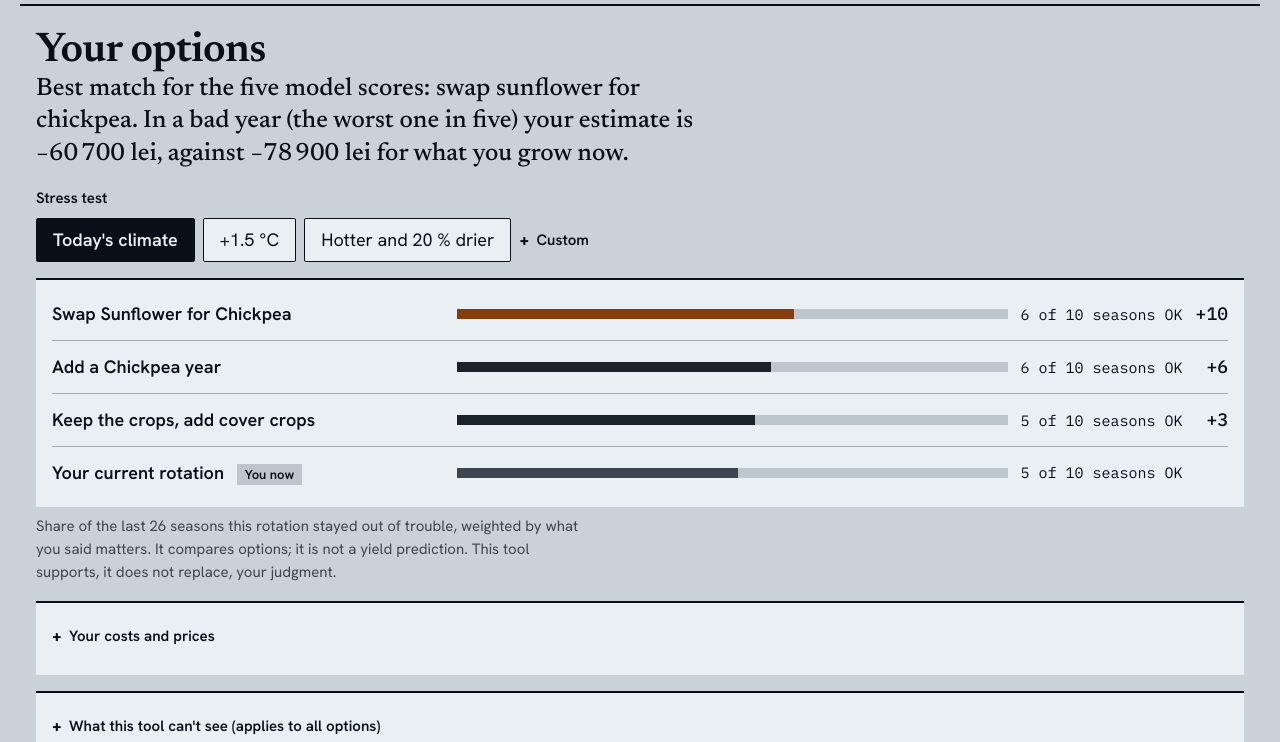
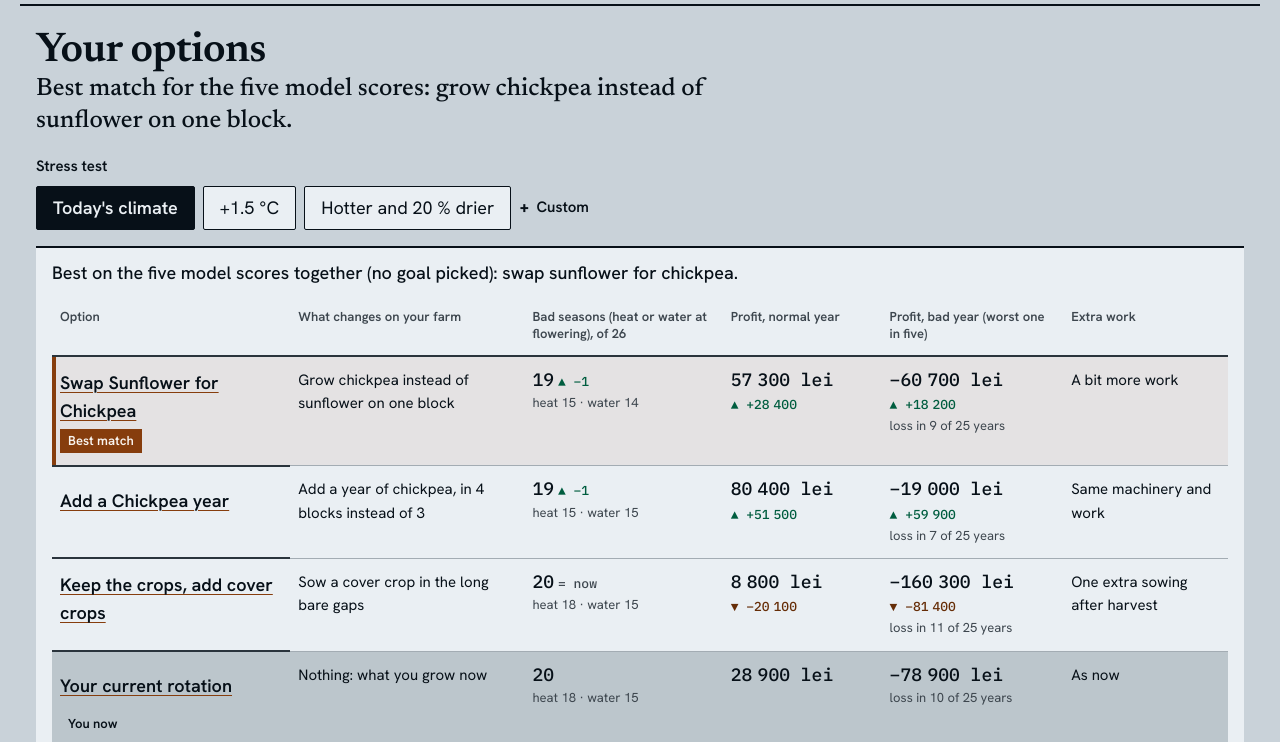
Before and after one commit to alexvoina2010-prog/field-shift, a website with bundled scripts: page index.html in a window 1280 px wide. Both pictures are taken after a click on the link "See the full example". Shown: the part 58-800 px from the top of the page. Built offline with nearby package versions, Linux system fonts and the light colour scheme.

Commit message:
F5: decision table

```diff
--- a/index.html
+++ b/index.html
@@ -177,8 +177,8 @@
       </details>
     </div>
     <p id="scenario-note" class="warn" hidden></p>
-    <ol id="ranking" class="rank"></ol>
-    <p class="hint">Share of the last 26 seasons this rotation stayed out of trouble, weighted by what you said matters. It compares options; it is not a yield prediction. This tool supports, it does not replace, your judgment.</p>
+    <div id="ranking" class="decide-wrap"></div>
+    <p class="hint">This tool supports, it does not replace, your judgment or a local agronomist.</p>
     <details class="panel" id="costs-panel">
       <summary>Your costs and prices</summary>
       <p class="warn">Example values, change them to yours. Every money figure on this page is your estimate, using your numbers and NASA weather. Not a price forecast.</p>
--- a/js/app.js
+++ b/js/app.js
@@ -10,6 +10,7 @@ import { farmYears, moneySummary, equalBlocks } from '../src/model/money.js';
 import { GOALS, sortByGoals } from '../src/model/goals.js';
 import { costsPanel, applyInput, econsFor, sanitizeEcon, sumText, money, moneyBlock } from './money-ui.js';
 import { loadFarm, saveFarm, clearFarm } from './store.js';
+import { decisionTable, change } from './table.js';
 
 const $ = (id) => document.getElementById(id);
 const esc = (s) => String(s).replace(/[&<>"']/g, (c) => `&#${c.charCodeAt(0)};`);
@@ -309,16 +310,6 @@ function calendar(ev, shift) {
 const list = (items) => `<ul>${items.map((t) => `<li>${esc(t)}</li>`).join('')}</ul>`;
 const NO_RISK = 'The replay flags no specific risk. Still review any change with a local agronomist.';
 
-// One row per option, best first; the bar is the existing 0-100 score.
-function ranking(options, cur) {
-  return options.map((c) => {
-    const d = score(c) - score(cur);
-    return `<li${c.kind ? '' : ' class="now"'}><span class="rk-name">${esc(title(c).title)}${c.kind ? '' : ' <em>You now</em>'}</span>
-      <span class="track"><i style="width:${score(c)}%"></i></span>
-      <span class="rk-n">${seasonsOk(c)}</span><span class="rk-d">${!c.kind ? '' : d > 0 ? `+${d}` : d < 0 ? `−${-d}` : '±0'}</span></li>`;
-  }).join('');
-}
-
 function card(c, i, cur, ctx, best) {
   const t = explain(c, cur.ev, ctx), d = score(c) - score(cur);
   const delta = !c.kind ? '' : d > 0 ? `<span>▲ ${d} better than now</span>` : d < 0 ? `<span>▼ ${-d} lower than now</span>` : '<span>same as now</span>';
@@ -330,7 +321,7 @@ function card(c, i, cur, ctx, best) {
   const chips = t.benefits.map((x) => `<li class="good">+ ${esc(x)}</li>`).concat(t.tradeoffs.map((x) => `<li class="warnc">− ${esc(x)}</li>`)).join('');
   const evidenceItem = (e) => `<li>${esc(e.text)}<span class="src">${esc(e.source)}; confidence: <span class="conf">${esc(e.conf)}</span></span></li>`;
   const { level, reasons, short } = t.confidence;
-  return `<article class="card${c.kind ? '' : ' current'}${best ? ' best' : ''}">
+  return `<article class="card${c.kind ? '' : ' current'}${best ? ' best' : ''}" id="card-${i}">
     <h3>${esc(t.title)}</h3>
     <p class="tag">${!c.kind ? 'You now' : best ? 'Best match for you' : KIND_TAG[c.kind]}</p>
     <p class="badge ${level.toLowerCase()}">${level}: ${esc(short)}</p>
@@ -428,9 +419,9 @@ function renderOptions() {
   }
   const goalText = state.goals.length ? state.goals.map((g) => GOALS[g].toLowerCase()).join(' and ') : 'the five model scores';
   $('answer').textContent = top.kind
-    ? `Best match for ${goalText}: ${title(top).title.toLowerCase()}. In a bad year (the worst one in five) your estimate is ${money(top.money.bad)}, against ${money(now.money.bad)} for what you grow now.`
+    ? `Best match for ${goalText}: ${change(top).replace(/^./, (m) => m.toLowerCase())}.`
     : `For ${goalText}, none of the alternatives beats what you grow now.`;
-  $('ranking').innerHTML = ranking(options, now);
+  $('ranking').innerHTML = decisionTable(options, now, state.goals);
   $('cards').innerHTML = options.map((c, i) => card(c, i, now, ctx, c === top && c.kind)).join('');
   const ids = [...new Set(options.flatMap((o) => o.rot.crops))];
   if (ids.join() !== state.costIds) { $('costs').innerHTML = costsPanel(ids, state.econ); state.costIds = ids.join(); } // keep focus while typing
@@ -563,6 +554,12 @@ for (const id of ['cover', 'livestock', 'allowed']) $(id).addEventListener('chan
 for (const name of ['soil', 'slope', 'irrigation']) for (const el of document.querySelectorAll(`input[name=${name}]`)) el.addEventListener('change', renderOptions);
 $('cards').addEventListener('click', (e) => { if (e.target.dataset.pick != null) $('pick').value = e.target.dataset.pick; });
 $('pick').addEventListener('change', renderReport);
+$('ranking').addEventListener('click', (e) => {
+  const a = e.target.closest('[data-plan]');
+  if (!a) return;
+  e.preventDefault();
+  $(`card-${a.dataset.plan}`)?.scrollIntoView({ behavior: 'smooth' });
+});
 $('print').addEventListener('click', () => window.print());
 
 if (!new URLSearchParams(location.hash.split('?')[1] ?? '').size) applyFarm(loadFarm()); // a shared link wins over the saved farm
--- /dev/null
+++ b/js/table.js
@@ -0,0 +1,79 @@
+// The decision table: one row per option, current rotation included, in the farmer's goal order.
+// A table on wide screens; each row becomes a compact card on a phone (labels from data-label).
+import { CROPS } from '../src/model/crops.js';
+import { HEAT_DAYS, STRESS_SHARE } from '../src/model/rotation.js';
+import { GOALS, troubleCount, newMachinery, workloadOf } from '../src/model/goals.js';
+import { money, signed, CURRENCY } from './money-ui.js';
+import { title } from './explain.js';
+
+const esc = (s) => String(s).replace(/[&<>"']/g, (c) => `&#${c.charCodeAt(0)};`);
+const lc = (id) => CROPS[id].name.toLowerCase();
+const PER = 26; // bad seasons are shown per 26, the length of the record
+
+/** What changes on the farm, as a short verb phrase. */
+export function change(c) {
+  if (!c.kind) return 'Nothing: what you grow now';
+  if (c.kind === 'swap') return `Grow ${lc(c.id)} instead of ${lc(c.old)} on one block`;
+  if (c.kind === 'cover') return 'Sow a cover crop in the long bare gaps';
+  return `Add a year of ${lc(c.id)}, in ${c.rot.crops.length} blocks instead of ${c.rot.crops.length - 1}`;
+}
+
+const per26 = (k, total) => (total ? Math.round((PER * k) / total) : 0);
+
+/** Extra work against now: new machinery first, then a change in workload. */
+export function extraWork(c, current) {
+  if (!c.kind) return { text: 'As now', more: 0 };
+  const machines = newMachinery(c.rot, current), dw = workloadOf(c.rot) - workloadOf(current);
+  const parts = [];
+  if (machines.length) parts.push(`needs a ${machines.join(', a ')}`);
+  if (c.kind === 'cover') parts.push('one extra sowing after harvest');
+  if (dw >= 0.25) parts.push('a bit more work'); else if (dw <= -0.25) parts.push('a bit less work');
+  return { text: parts.length ? parts.join('; ').replace(/^./, (m) => m.toUpperCase()) : 'Same machinery and work', more: machines.length + (c.kind === 'cover') + (dw >= 0.25) - (dw <= -0.25) };
+}
+
+// Money deltas are rounded to 100 lei like the figures; counts are whole seasons.
+const delta = (v, base, higherBetter = true, isMoney = true) => {
+  const d = v - base, good = higherBetter ? d > 0 : d < 0;
+  if (isMoney ? Math.round(d / 100) === 0 : d === 0) return '<span class="dl same">= now</span>';
+  return `<span class="dl ${good ? 'up' : 'down'}">${good ? '▲' : '▼'} ${isMoney ? signed(d) : `${d > 0 ? '+' : '−'}${Math.abs(d)}`}</span>`;
+};
+
+/** One-line reason the first option is first, in the farmer's own goals. */
+export function reason(top, now, goals) {
+  if (!top.kind) return 'None of the alternatives beats what you grow now on what you picked.';
+  const lead = goals[0];
+  const why = {
+    profit: `${money(top.money.normal)} in a normal year against ${money(now.money.normal)} now`,
+    steady: `${money(top.money.bad)} in a bad year against ${money(now.money.bad)} now, a loss in ${top.money.lossYears} of ${top.money.n} years instead of ${now.money.lossYears}`,
+    work: extraWork(top, now.rot).text.toLowerCase(),
+    soil: 'more legume years or less bare soil than now',
+    water: 'fewer seasons short of water at flowering',
+  };
+  return lead ? `Best for ${GOALS[lead].toLowerCase()}: ${why[lead]}.` : `Best on the five model scores together (no goal picked): ${title(top).title.toLowerCase()}.`;
+}
+
+/**
+ * @param {object[]} options sorted, with .money; @param {object} now the current rotation's row
+ * @param {string[]} goals picked goals @returns {string} HTML
+ */
+export function decisionTable(options, now, goals) {
+  const t0 = troubleCount(now.ev, HEAT_DAYS, STRESS_SHARE);
+  const rows = options.map((c, i) => {
+    const t = troubleCount(c.ev, HEAT_DAYS, STRESS_SHARE), w = extraWork(c, now.rot), best = i === 0 && c.kind;
+    const bad = per26(t.any, t.total), bad0 = per26(t0.any, t0.total);
+    return `<tr class="${c.kind ? '' : 'now'}${best ? ' best' : ''}">
+      <th scope="row" data-label="Option"><a href="#plan" data-plan="${i}">${esc(title(c).title)}</a>${c.kind ? '' : ' <em>You now</em>'}${best ? ' <em class="pick">Best match</em>' : ''}</th>
+      <td data-label="What changes on your farm" class="txt"><span class="v">${esc(change(c))}</span></td>
+      <td data-label="Bad seasons, of ${PER}"><span class="v"><b>${bad}</b> ${c.kind ? delta(bad, bad0, false, false) : ''}<small>heat ${per26(t.heat, t.total)} · water ${per26(t.water, t.total)}</small></span></td>
+      <td data-label="Profit, normal year"><span class="v"><b>${money(c.money.normal)}</b> ${c.kind ? delta(c.money.normal, now.money.normal) : ''}</span></td>
+      <td data-label="Profit, bad year"><span class="v"><b>${money(c.money.bad)}</b> ${c.kind ? delta(c.money.bad, now.money.bad) : ''}<small>loss in ${c.money.lossYears} of ${c.money.n} years</small></span></td>
+      <td data-label="Extra work" class="txt"><span class="v">${esc(w.text)}</span></td>
+    </tr>`;
+  }).join('');
+  return `<p class="reason">${esc(reason(options[0], now, goals))}</p>
+    <table class="decide">
+      <thead><tr><th scope="col">Option</th><th scope="col">What changes on your farm</th><th scope="col">Bad seasons (heat or water at flowering), of ${PER}</th>
+      <th scope="col">Profit, normal year</th><th scope="col">Profit, bad year (worst one in five)</th><th scope="col">Extra work</th></tr></thead>
+      <tbody>${rows}</tbody></table>
+    <p class="src">Profit: your estimate for the whole farm in ${CURRENCY}, using your numbers and NASA weather. Not a price forecast. Example values until you change them under "Your costs and prices". Bad seasons: crop seasons in the replay with a heatwave or a water shortage at flowering, scaled to ${PER}. ▲ better than now, ▼ worse than now. Tap an option to see its plan.</p>`;
+}
--- a/src/model/goals.js
+++ b/src/model/goals.js
@@ -17,6 +17,17 @@ export const newMachinery = (rot, current) => {
   const have = new Set(current.crops.flatMap((id) => CROPS[id].machinery));
   return [...new Set(rot.crops.flatMap((id) => CROPS[id].machinery))].filter((m) => !have.has(m));
 };
+
+/**
+ * Crop seasons in trouble at flowering, over every crop of the rotation: heat-hit, short of water, or
+ * either. Same definitions as the backtest counts (HEAT_DAYS, STRESS_SHARE in rotation.js).
+ * @returns {{any:number, heat:number, water:number, total:number}} counts of crop seasons
+ */
+export function troubleCount(ev, heatDays, stressShare) {
+  const all = ev.facts.crops.flatMap((c) => c.list);
+  const hot = (s) => s.hot >= heatDays, dry = (s) => s.stress >= stressShare * s.days;
+  return { any: all.filter((s) => hot(s) || dry(s)).length, heat: all.filter(hot).length, water: all.filter(dry).length, total: all.length };
+}
 
 export const workloadOf = (rot) => rot.crops.reduce((s, id) => s + WORKLOAD[CROPS[id].workload], 0) / rot.crops.length;
 
--- a/style.css
+++ b/style.css
@@ -132,17 +132,37 @@ legend { padding: 0; margin-bottom: var(--space-xs); font-size: var(--text-md);
 .stress .label { width: 100%; }
 .stress button[aria-pressed=true] { background: var(--color-ink); color: var(--color-sheet); font-weight: 600; }
 .stress details { width: 100%; max-width: 640px; }
-.rank { list-style: none; padding: var(--space-xs) var(--space-md); margin: var(--space-md) 0 var(--space-xs); background: var(--color-sheet); border-top: var(--rule-bar) solid var(--color-ink); }
-.rank li { display: grid; grid-template-columns: minmax(0, 1fr) auto 4ch; gap: var(--space-3xs) var(--space-sm); align-items: center; padding: var(--space-sm) 0; max-width: none; border-top: var(--rule-hair) solid var(--color-rule); font-size: var(--text-sm); }
-.rank li:first-child { border-top: 0; }
-.rk-name { grid-column: 1 / -1; font-weight: 600; font-size: var(--text-md); color: var(--color-ink); }
-.rk-name em { font-style: normal; font-size: var(--text-xs); font-weight: 600; padding: var(--space-3xs) var(--space-xs); margin-left: var(--space-xs); background: var(--color-paper-2); white-space: nowrap; }
-.rk-n { font-family: var(--font-outlier); font-variant-numeric: tabular-nums; color: var(--color-ink); }
-.rk-d { font: 500 var(--text-md)/1 var(--font-outlier); text-align: right; color: var(--color-ink); }
 .track { height: 10px; background: var(--color-paper-2); overflow: hidden; }
 .track i { display: block; height: 100%; background: var(--color-ink-2); }
-.rank li:first-child:not(.now) .track i { background: var(--color-accent); }
-.rank .now .track i { background: var(--color-muted); }
+
+/* decision table: a ruled ledger on wide screens, one compact card per option on a phone */
+.decide-wrap { margin: var(--space-md) 0 var(--space-xs); padding: var(--space-sm) var(--space-md); background: var(--color-sheet); border-top: var(--rule-bar) solid var(--color-ink); }
+.reason { margin: 0 0 var(--space-sm); font: 500 var(--text-md)/1.4 var(--font-body); color: var(--color-ink); max-width: none; }
+.decide { width: 100%; margin: 0; font-size: var(--text-sm); }
+.decide th, .decide td { text-align: left; vertical-align: top; padding: var(--space-sm) var(--space-xs); font-family: var(--font-body); }
+.decide thead th { font-size: var(--text-xs); line-height: 1.3; }
+.decide td b { font: 500 var(--text-md)/1.2 var(--font-outlier); font-variant-numeric: tabular-nums; color: var(--color-ink); white-space: nowrap; }
+.decide td small { display: block; font-size: var(--text-xs); color: var(--color-muted); }
+.decide tbody th { font-weight: 600; font-size: var(--text-md); color: var(--color-ink); }
+.decide tbody th a { display: inline-flex; align-items: center; min-height: 44px; }
+.decide em { display: inline-block; font-style: normal; font-size: var(--text-xs); font-weight: 600; padding: var(--space-3xs) var(--space-xs); background: var(--color-paper-2); white-space: nowrap; }
+.decide em.pick { background: var(--color-accent); color: var(--color-accent-ink); }
+.decide tr.best { background: color-mix(in oklab, var(--color-accent) 7%, var(--color-sheet)); box-shadow: inset 4px 0 0 var(--color-accent); }
+.decide tr.now { background: var(--color-paper-2); }
+.dl { font: 500 var(--text-xs)/1.2 var(--font-outlier); white-space: nowrap; }
+.dl.up { color: var(--good-ink, oklch(42% 0.1 165)); }
+.dl.down { color: var(--color-accent-2); }
+.dl.same { color: var(--color-muted); }
+@media (max-width: 899px) {
+  .decide thead { position: absolute; width: 1px; height: 1px; overflow: hidden; clip-path: inset(50%); }
+  .decide, .decide tbody, .decide tr, .decide th, .decide td { display: block; width: 100%; }
+  .decide tr { padding: var(--space-xs) var(--space-sm) var(--space-sm); margin-bottom: var(--space-sm); border-top: var(--rule-hair) solid var(--color-rule-2); }
+  .decide tbody th, .decide td { padding: var(--space-2xs) 0; border: 0; }
+  .decide td { display: grid; grid-template-columns: minmax(0, 9.5em) minmax(0, 1fr); gap: var(--space-xs); align-items: baseline; }
+  .decide td::before { content: attr(data-label); font-size: var(--text-xs); font-weight: 600; color: var(--color-muted); }
+  .decide td small { grid-column: 2; }
+  .decide td.txt { grid-template-columns: minmax(0, 9.5em) minmax(0, 1fr); }
+}
 
 /* ---------- option cards: printed sheets, no boxes ---------- */
 .cards { display: grid; grid-template-columns: minmax(0, 1fr); gap: var(--space-xl) var(--space-lg); margin-top: var(--space-lg); align-items: start; }
```
